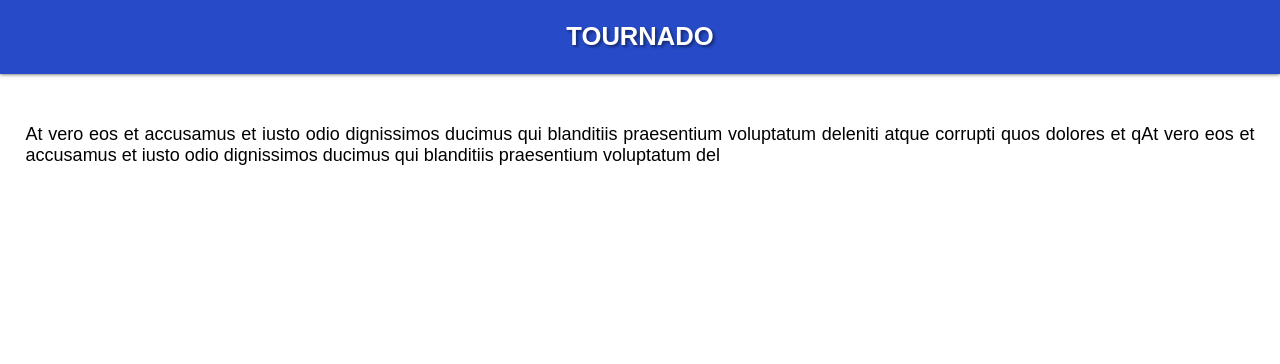
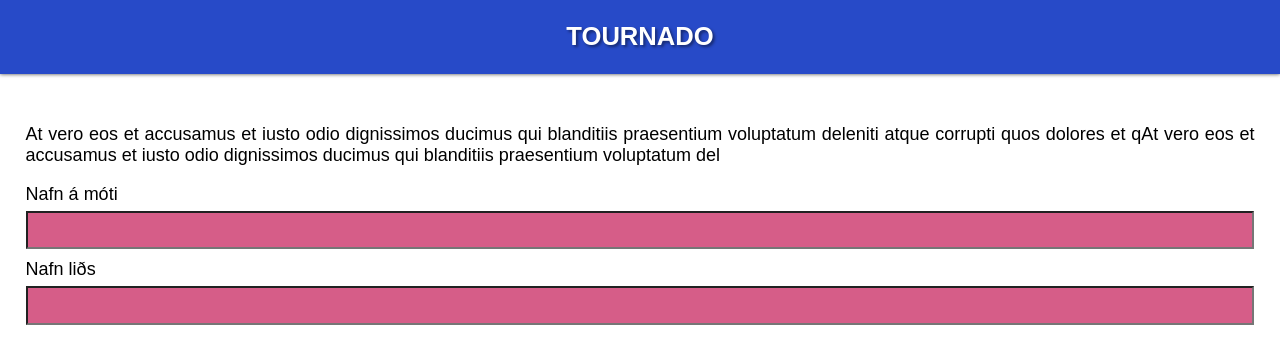
Before and after one commit to wentzelkamban/tournado, a React (Create React App) app: page / in a window 1280 px wide. Shown: the top 364 px of the page. Built offline with nearby package versions, Linux system fonts and the light colour scheme.

Commit message:
Input component

```diff
--- /dev/null
+++ b/src/components/Input/index.tsx
@@ -0,0 +1,26 @@
+import React from 'react';
+import './styles.css';
+
+interface InputProps {
+  id: string,
+  label: string,
+  type?: string,
+  name?: string
+}
+
+const Input: React.FC<InputProps> = ({ id, label, type, name }) => {
+  const inputName = name ?? id;
+
+  return (
+    <div className={'input'}>
+      <label htmlFor={id}>{ label }</label>
+      <input id={id} type={type} name={inputName} />
+    </div>
+  );
+};
+
+Input.defaultProps = {
+  type: 'text',
+}
+
+export default Input;
--- /dev/null
+++ b/src/components/Input/styles.css
@@ -0,0 +1,12 @@
+.input {
+    margin: .6rem 0;
+    display: flex;
+    flex-direction: column;
+    gap: .4rem;
+}
+
+.input input {
+    padding: .6rem .4rem;
+    background-color: var(--color-main);
+    font-size: .8rem;
+}
--- a/src/pages/Home/index.tsx
+++ b/src/pages/Home/index.tsx
@@ -1,5 +1,6 @@
 import React from 'react';
 import Text from "../../components/Text";
+import Input from "../../components/Input";
 
 const Home: React.FC = () => {
   return (
@@ -9,6 +10,8 @@ const Home: React.FC = () => {
         corrupti quos dolores et qAt vero eos et accusamus et iusto odio dignissimos ducimus qui blanditiis praesentium
         voluptatum del
       </Text>
+      <Input label={'Nafn á móti'} id={'tournament-name'} />
+      <Input label={'Nafn liðs'} id={'team-name'} />
     </>
   );
 };
```
